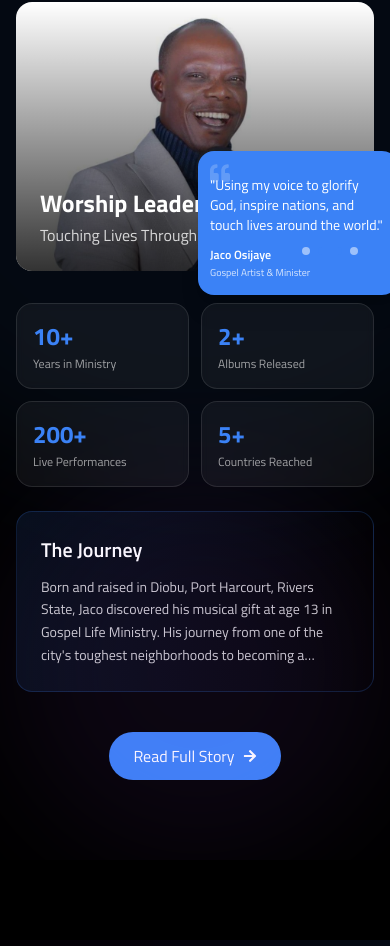
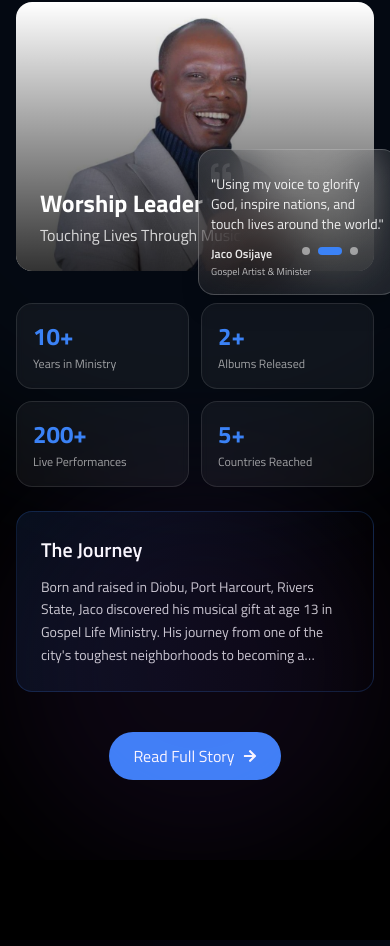
Before and after one commit to jgomputing/jaco, a Next.js app: page / in a window 390 px wide. Shown: the part 1234-2180 px from the top of the page. Built offline with nearby package versions, Linux system fonts and the light colour scheme.

Commit message:
Refine mobile navbar and about section styling with subtle gradient and transparency effects

```diff
--- a/components/layout/Navbar.tsx
+++ b/components/layout/Navbar.tsx
@@ -160,7 +160,7 @@ export default function Navbar() {
               animate={{ x: 0 }}
               exit={{ x: '100%' }}
               transition={{ type: "spring", damping: 25, stiffness: 200 }}
-              className="fixed top-4 right-4 w-[240px] bg-gradient-to-b from-[#3b82f6]/95 to-[#2563eb]/95 backdrop-blur-md z-50 md:hidden rounded-2xl shadow-xl border border-white/10"
+              className="fixed top-4 right-4 w-[240px] bg-gradient-to-b from-white/10 via-white/5 to-white/10 backdrop-blur-xl z-50 md:hidden rounded-2xl shadow-xl border border-white/20"
             >
               <div className="flex flex-col">
                 {/* Header */}
@@ -188,9 +188,9 @@ export default function Navbar() {
                           handleNavClick(e, link.path)
                           setIsMobileMenuOpen(false)
                         }}
-                        className="py-2 px-3 text-sm text-white/90 hover:text-white flex items-center gap-3 group rounded-lg hover:bg-white/10 transition-all duration-300"
+                        className="py-2 px-3 text-sm text-white/90 hover:text-white flex items-center gap-3 group rounded-lg hover:bg-white/5 transition-all duration-300"
                       >
-                        <span className="w-7 h-7 rounded-lg bg-white/10 flex items-center justify-center group-hover:bg-white/20 transition-colors">
+                        <span className="w-7 h-7 rounded-lg bg-white/5 flex items-center justify-center group-hover:bg-white/10 transition-colors">
                           {link.name === 'Home' && <FaHome size={12} />}
                           {link.name === 'About' && <FaHeart size={12} />}
                           {link.name === 'Media' && <FaVideo size={12} />}
@@ -206,10 +206,10 @@ export default function Navbar() {
                 {/* Social Links */}
                 <div className="p-3 border-t border-white/10">
                   <div className="flex gap-2 justify-center">
-                    <a href="https://www.youtube.com/@jacoosijaye" target="_blank" rel="noopener noreferrer" className="w-7 h-7 rounded-lg bg-white/10 flex items-center justify-center text-white/80 hover:bg-white/20 hover:text-white transition-colors">
+                    <a href="https://www.youtube.com/@jacoosijaye" target="_blank" rel="noopener noreferrer" className="w-7 h-7 rounded-lg bg-white/5 flex items-center justify-center text-white/80 hover:bg-white/10 hover:text-white transition-colors">
                       <FaYoutube size={14} />
                     </a>
-                    <a href="https://www.instagram.com/jacomusicals/" target="_blank" rel="noopener noreferrer" className="w-7 h-7 rounded-lg bg-white/10 flex items-center justify-center text-white/80 hover:bg-white/20 hover:text-white transition-colors">
+                    <a href="https://www.instagram.com/jacomusicals/" target="_blank" rel="noopener noreferrer" className="w-7 h-7 rounded-lg bg-white/5 flex items-center justify-center text-white/80 hover:bg-white/10 hover:text-white transition-colors">
                       <FaInstagram size={14} />
                     </a>
                   </div>
--- a/components/sections/AboutSection.tsx
+++ b/components/sections/AboutSection.tsx
@@ -138,16 +138,17 @@ export default function AboutSection() {
               whileInView={{ opacity: 1, y: 0 }}
               viewport={{ once: true }}
               transition={{ delay: 0.2 }}
-              className="absolute -bottom-6 -right-6 sm:-bottom-6 sm:-right-6 bg-[#3b82f6] p-3 sm:p-4 rounded-2xl shadow-xl max-w-[200px] sm:max-w-[280px] text-sm sm:text-base"
+              className="absolute -bottom-6 -right-6 sm:-bottom-6 sm:-right-6 bg-gradient-to-br from-white/10 via-white/5 to-white/10 backdrop-blur-xl p-3 sm:p-4 rounded-2xl shadow-xl max-w-[200px] sm:max-w-[280px] text-sm sm:text-base border border-white/20"
             >
-              <FaQuoteLeft className="text-white/20 text-xl sm:text-2xl absolute top-3 sm:top-4 left-3 sm:left-4" />
-              <p className="text-white text-sm sm:text-base font-medium relative z-10 mt-3 sm:mt-4">
+              <div className="absolute inset-0 bg-gradient-to-br from-white/5 to-transparent rounded-2xl opacity-50" />
+              <FaQuoteLeft className="text-white/10 text-xl sm:text-2xl absolute top-3 sm:top-4 left-3 sm:left-4" />
+              <p className="text-white/90 text-sm sm:text-base font-medium relative z-10 mt-3 sm:mt-4">
                 "Using my voice to glorify God, inspire nations, and touch lives around the world."
               </p>
               <div className="mt-3 sm:mt-4 flex items-center gap-2 sm:gap-3">
-                <div className="text-white">
+                <div className="text-white/90">
                   <div className="font-semibold text-xs sm:text-sm">Jaco Osijaye</div>
-                  <div className="text-[10px] sm:text-xs text-white/80">Gospel Artist & Minister</div>
+                  <div className="text-[10px] sm:text-xs text-white/70">Gospel Artist & Minister</div>
                 </div>
               </div>
             </motion.div>
```
